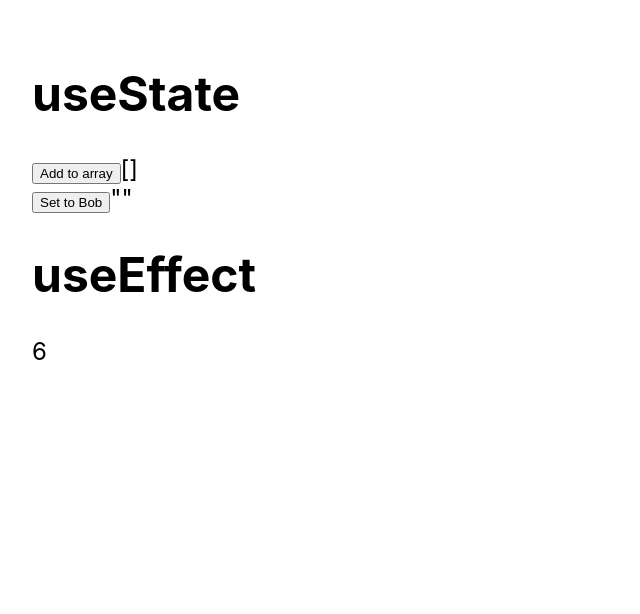
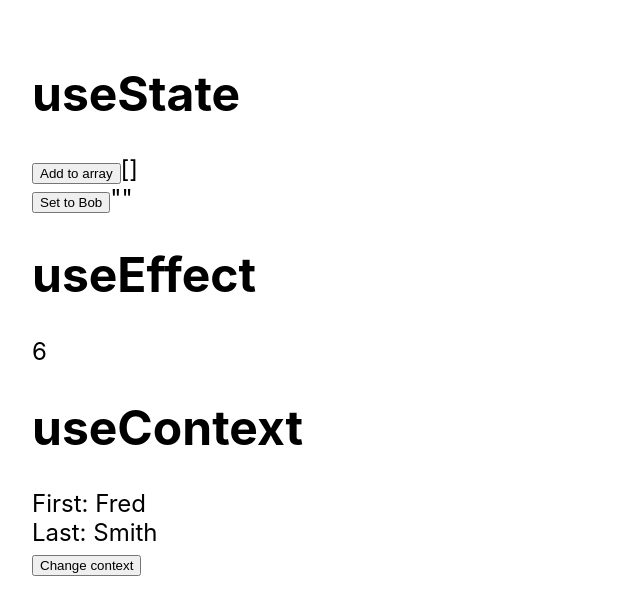
Before and after one commit to ptorrsmith/ts-hooks, a React (Create React App) app: page / in a window 1280 px wide. Shown: the top 614 px of the page, without its empty margins (0-640 px from the left). Built offline with nearby package versions, Linux system fonts and the light colour scheme.

Commit message:
useContext example

```diff
--- a/src/App.tsx
+++ b/src/App.tsx
@@ -2,6 +2,7 @@
 import './App.css';
 import UseStateComponent from './components/useStateComponent';
 import UseEffectComponent from './components/useEffectComponent';
+import UseContextComponent from './components/useContextComponent';
 
 function App() {
   return (
@@ -12,6 +13,9 @@ function App() {
       <h1>useEffect</h1>
       <UseEffectComponent />
 
+      <h1>useContext</h1>
+      <UseContextComponent />
+
     </div>
   );
 }
--- /dev/null
+++ b/src/components/useContextComponent.tsx
@@ -0,0 +1,39 @@
+// create a context, externalise via a store
+// so create a store.ts, export it and import it
+
+import { useState, useContext } from 'react';
+
+import UserContext, { UserState } from '../state/store'
+
+function ConsumerComponent() {
+  const user = useContext(UserContext)
+
+  return (
+    <div>
+      <div>First: {user.first}</div>
+      <div>Last: {user.last}</div>
+    </div>
+  )
+}
+
+function UseContextComponent() {
+  const [user, userSet] = useState<UserState>({
+    first: 'Fred',
+    last: 'Smith',
+  })
+  return (
+    <UserContext.Provider value={user}>
+      <ConsumerComponent />
+      <button
+        onClick={() => userSet(
+          {
+            first: 'Jamie',
+            last: 'Oliver'
+          }
+        )}
+      >Change context</button>
+    </UserContext.Provider>
+  )
+}
+
+export default UseContextComponent;
--- /dev/null
+++ b/src/state/store.ts
@@ -0,0 +1,12 @@
+import { createContext } from "react";
+
+const initialState = {
+  first: "bob",
+  last: "Johns"
+}
+
+export type UserState = typeof initialState; // type of our state to be used in our components
+
+const context = createContext<typeof initialState>(initialState);
+
+export default context;
```
